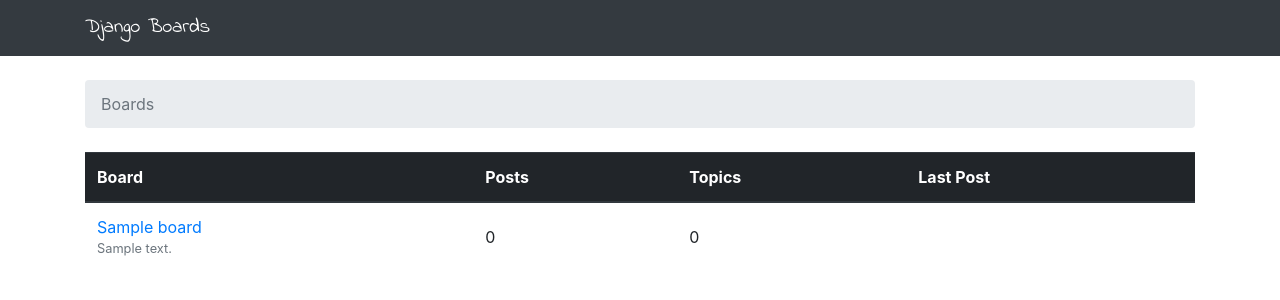
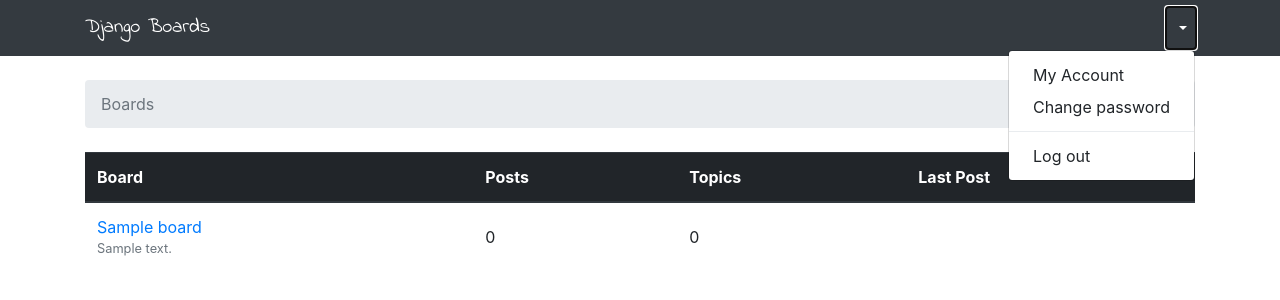
Before and after one commit to JC-ITData/django_practice01, a Django app: page / in a window 1280 px wide, after a click that opens the changed part. Shown: the top 300 px of the page. Run offline with Django 3.2, Linux system fonts and the light colour scheme; tables that the repository leaves empty hold one stand-in row (values such as "Sample post"); some libraries are stand-ins or nearby versions.

Commit message:
Add drop down menu to base.html

```diff
--- a/jan_06_2018/templates/base.html
+++ b/jan_06_2018/templates/base.html
@@ -18,8 +18,16 @@
           </button>
           <div class="collapse navbar-collapse" id="mainMenu">
             <ul class="navbar-nav ml-auto">
-              <li class="nav-item">
-                <a class="nav-link" href="#">{{ user.username }}</a>
+              <li class="nav-item dropdown">
+                <a class="nav-link dropdown-toggle" href="#" id="useMenu" data-toggle="dropdown" aria-haspop="true" aria-expanded="false">
+                  {{ user.username }}
+                </a>
+                <div class="dropdown-menu dropdown-menu-right" aria-labelledby="userMenu">
+                  <a class="dropdown-item" href="#">My Account</a>
+                  <a class="dropdown-item" href="#">Change password</a>
+                  <div class="dropdown-divider"></div>
+                  <a class="dropdown-item" href="{% url 'logout' %}">Log out</a>
+                </div>
               </li>
             </ul>
           </div>
```
